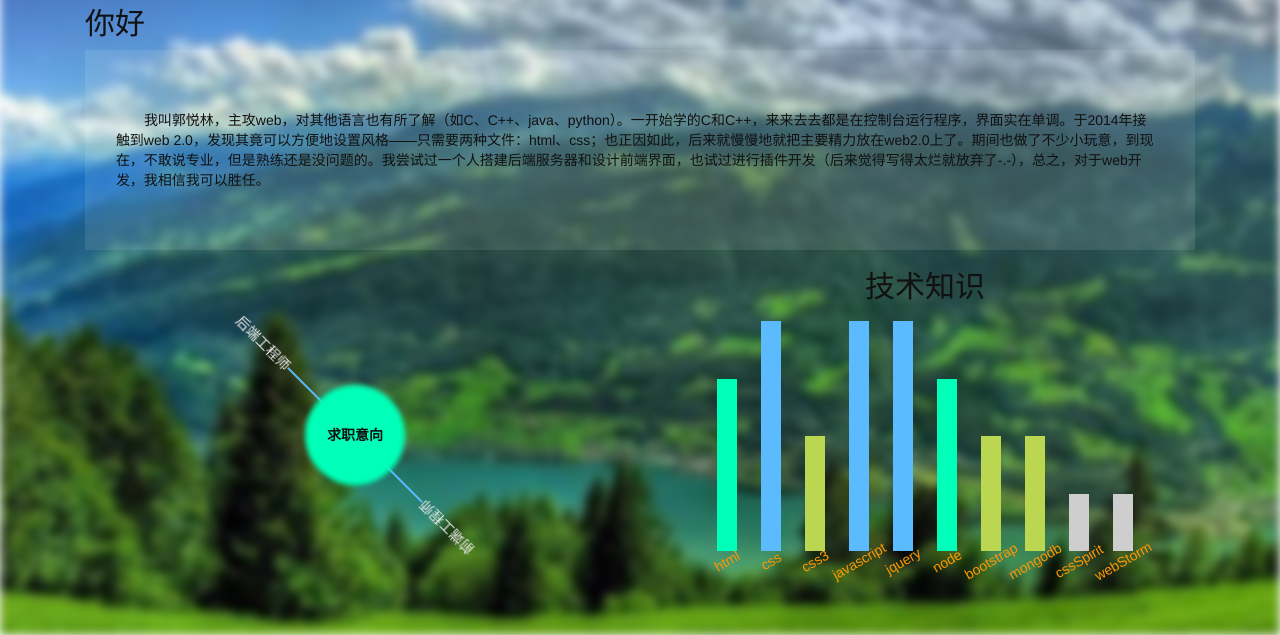
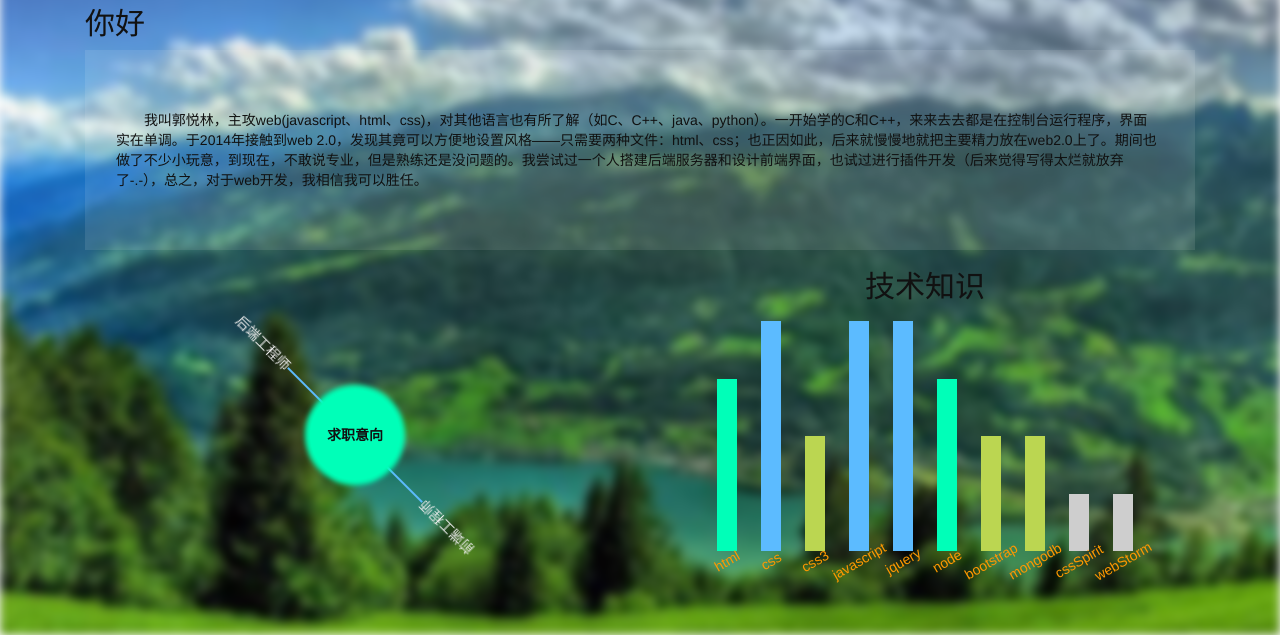
Before and after one commit to guoyl6/UFour, a plain HTML site: page projects/jl/6_21/index.html in a window 1280 px wide. Shown: the part 165-800 px from the top of the page. Drawn offline with nearby package versions, Linux system fonts and the light colour scheme.

Commit message:
描述修改

```diff
--- a/projects/jl/6_21/index.html
+++ b/projects/jl/6_21/index.html
@@ -54,7 +54,7 @@
 				<h2>你好</h2>
 				<div class="introduction">
 					<div class="vc">
-						我叫郭悦林，主攻web，对其他语言也有所了解（如C、C++、java、python）。一开始学的C和C++，来来去去都是在控制台运行程序，界面实在单调。于2014年接触到web 2.0，发现其竟可以方便地设置风格——只需要两种文件：html、css；也正因如此，后来就慢慢地就把主要精力放在web2.0上了。期间也做了不少小玩意，到现在，不敢说专业，但是熟练还是没问题的。我尝试过一个人搭建后端服务器和设计前端界面，也试过进行插件开发（后来觉得写得太烂就放弃了-.-），总之，对于web开发，我相信我可以胜任。
+						我叫郭悦林，主攻web(javascript、html、css)，对其他语言也有所了解（如C、C++、java、python）。一开始学的C和C++，来来去去都是在控制台运行程序，界面实在单调。于2014年接触到web 2.0，发现其竟可以方便地设置风格——只需要两种文件：html、css；也正因如此，后来就慢慢地就把主要精力放在web2.0上了。期间也做了不少小玩意，到现在，不敢说专业，但是熟练还是没问题的。我尝试过一个人搭建后端服务器和设计前端界面，也试过进行插件开发（后来觉得写得太烂就放弃了-.-），总之，对于web开发，我相信我可以胜任。
 					</div>
 
 				</div>
```
